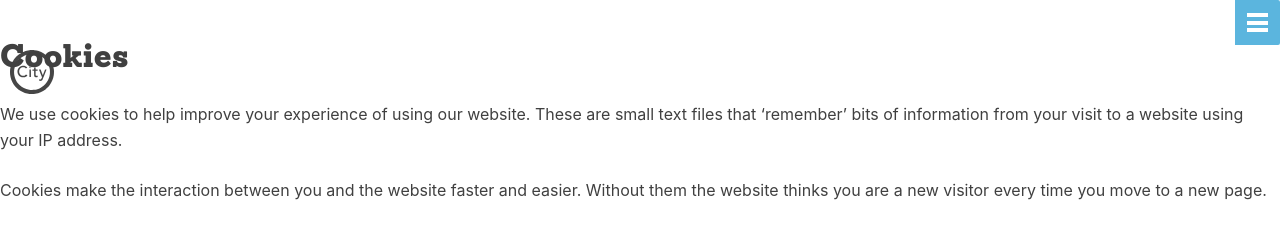
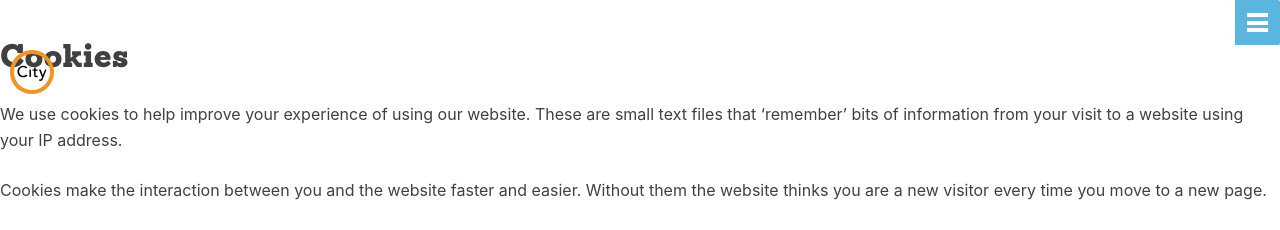
Before and after one commit to woodcox/city-jekyll, a Jekyll site: the page built from pages/cookies.md, in a window 1280 px wide. Shown: the top 230 px of the page. Built offline with Jekyll 4.4.1, drawn with Linux system fonts in a browser that asks for light colours.

Commit message:
Update _navigation.scss

```diff
--- a/_sass/layouts/_navigation.scss
+++ b/_sass/layouts/_navigation.scss
@@ -9,8 +9,11 @@
     padding: 10px;
     position: fixed;
   }
-  svg path {
+  svg #path {
     fill: $content-bg-color;
+    .logo-color {
+      fill: white;
+    }
   }
 }
 
```
